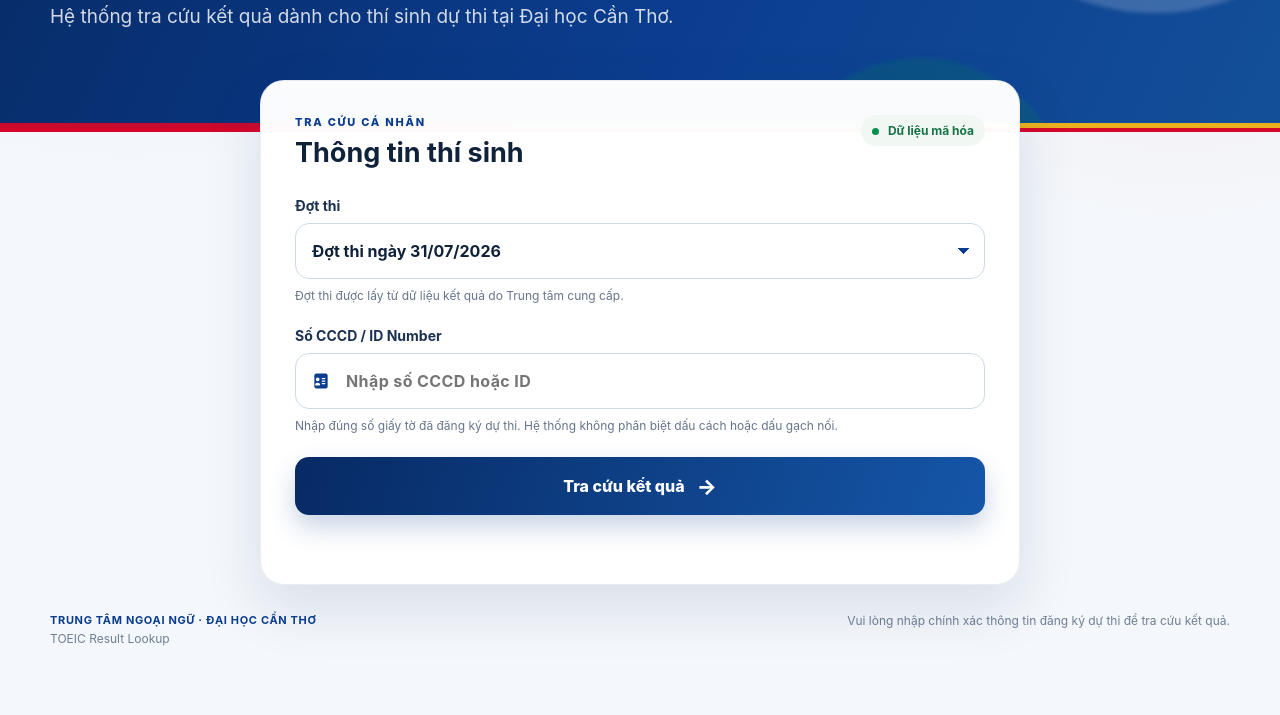
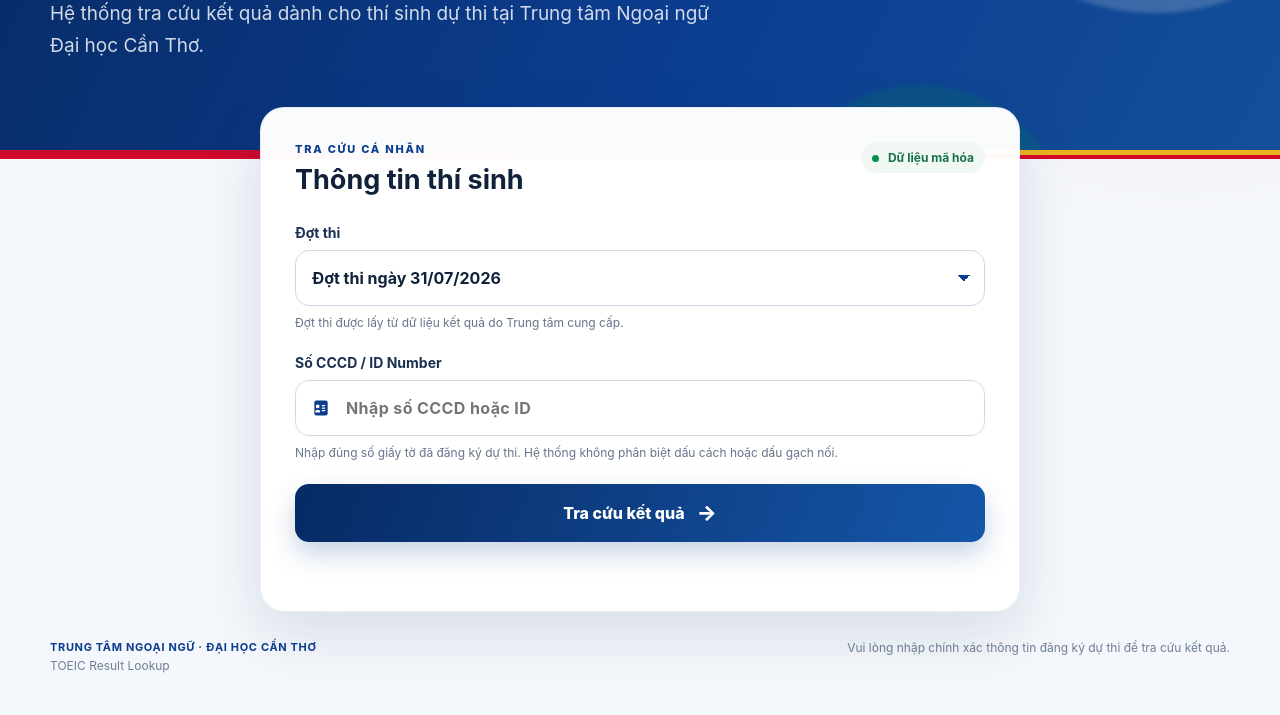
Before and after one commit to vanphongtrungtam1/toeic, a plain HTML site: page index.html in a window 1280 px wide. Shown: the part 340-1055 px from the top of the page. Before the commit the page ends 1028 px from the top, so only its background shows below. Drawn offline with Linux system fonts and the light colour scheme.

Commit message:
Update subtitle for TOEIC result lookup system

```diff
--- a/index.html
+++ b/index.html
@@ -31,7 +31,7 @@
         <div class="hero__content">
           <span class="hero__badge">TOEIC · SCORE LOOKUP</span>
           <h1>TRA CỨU KẾT QUẢ THI TOEIC</h1>
-          <p class="hero__subtitle">Hệ thống tra cứu kết quả dành cho thí sinh dự thi tại Đại học Cần Thơ.</p>
+          <p class="hero__subtitle">Hệ thống tra cứu kết quả dành cho thí sinh dự thi tại Trung tâm Ngoại ngữ Đại học Cần Thơ.</p>
         </div>
       </section>
 
```
